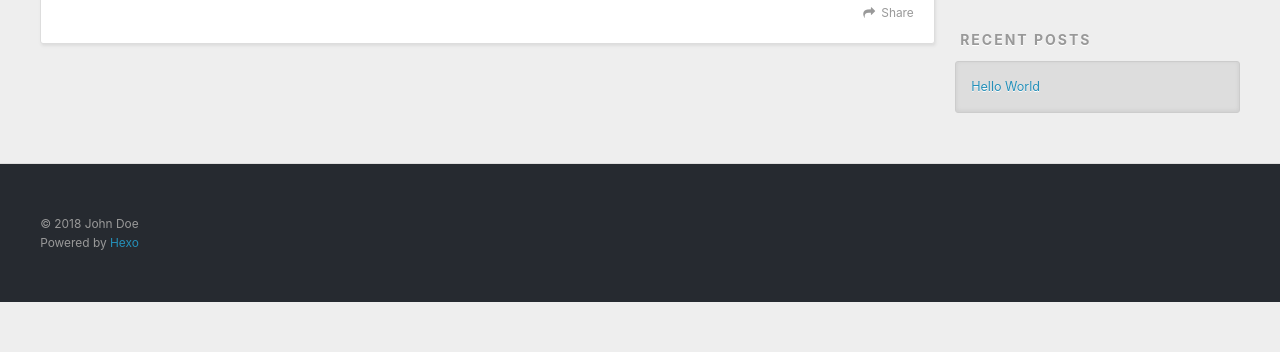
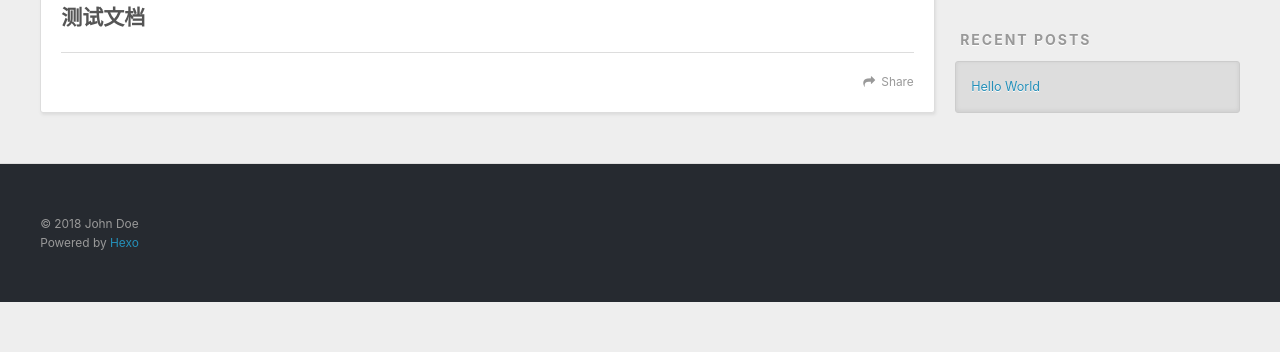
Before and after one commit to wangkunmeng/wangkunmeng.github.io, a plain HTML site: page 2018/05/24/hello-world/index.html in a window 1280 px wide. Shown: the part 448-800 px from the top of the page. Drawn offline with nearby package versions, Linux system fonts and the light colour scheme.

Commit message:
Site updated: 2018-05-24 12:43:46

```diff
--- a/2018/05/24/hello-world/index.html
+++ b/2018/05/24/hello-world/index.html
@@ -7,14 +7,17 @@
 
   <title>Hello World | Hexo</title>
   <meta name="viewport" content="width=device-width, initial-scale=1, maximum-scale=1">
-  <meta property="og:type" content="article">
+  <meta name="description" content="测试文档">
+<meta property="og:type" content="article">
 <meta property="og:title" content="Hello World">
 <meta property="og:url" content="http://yoursite.com/2018/05/24/Hello-World/index.html">
 <meta property="og:site_name" content="Hexo">
+<meta property="og:description" content="测试文档">
 <meta property="og:locale" content="default">
-<meta property="og:updated_time" content="2018-05-24T02:04:10.647Z">
+<meta property="og:updated_time" content="2018-05-24T04:42:42.058Z">
 <meta name="twitter:card" content="summary">
 <meta name="twitter:title" content="Hello World">
+<meta name="twitter:description" content="测试文档">
 
     <link rel="alternate" href="/atom.xml" title="Hexo" type="application/atom+xml">
 
@@ -83,7 +86,7 @@
 
     <div class="article-entry" itemprop="articleBody">
 
-
+        <h2 id="测试文档"><a href="#测试文档" class="headerlink" title="测试文档"></a>测试文档</h2>
 
     </div>
     <footer class="article-footer">
```
Also changed, not shown: index.html (+1 -1 lines).
